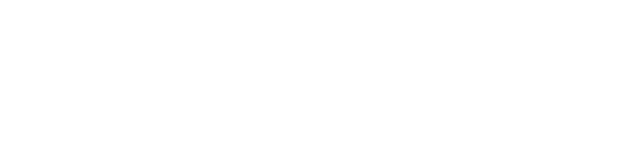
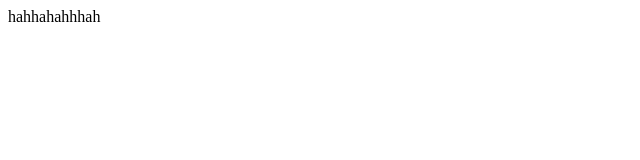
Before and after one commit to wangmei6/wm1822, a plain HTML site: page jd/index.html in a window 1280 px wide. Shown: the whole page, without its empty margins (0-640 px from the left). Drawn offline with Linux system fonts and the light colour scheme.

Commit message:
Update index.html

```diff
--- a/jd/index.html
+++ b/jd/index.html
@@ -1,4 +1,5 @@
 <html>
 <head>
+  <div>hahhahahhhah</div>
 </head>
 </html>
```
